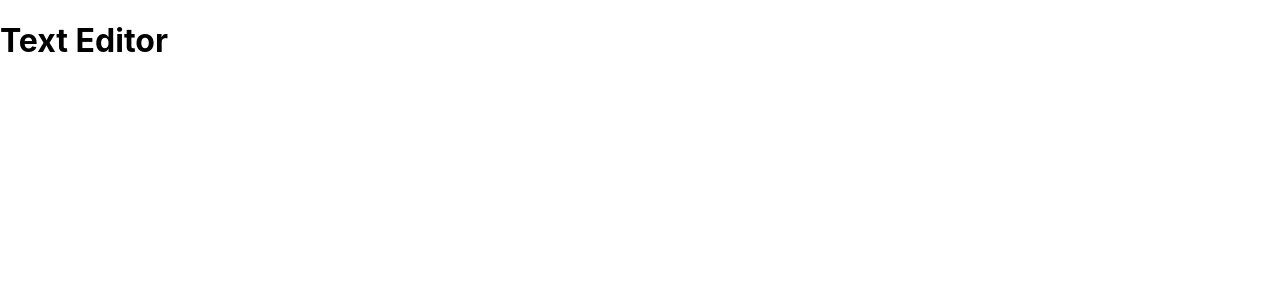
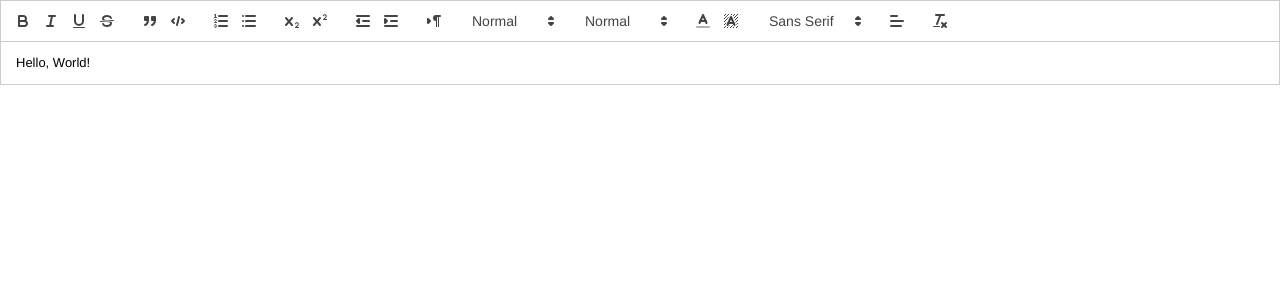
Before and after one commit to Lunaticsatoshi/Scriptr, a Next.js app: page /document/1 in a window 1280 px wide. Shown: the top 300 px of the page. Built offline with nearby package versions, Linux system fonts and the light colour scheme.

Commit message:
:zap: Converting text editor component into dynamic import

```diff
--- a/src/pages/document/[id]/index.tsx
+++ b/src/pages/document/[id]/index.tsx
@@ -1,11 +1,16 @@
-import type { NextPage } from 'next';
+import type { NextPage } from "next";
+import dynamic from "next/dynamic";
+
+const TextEditor = dynamic(() => import("src/components/editor/TextEditor"), {
+  ssr: false,
+});
 
 const DocumentPage: NextPage = () => {
-    return (
-        <div>
-            <h1>Text Editor</h1>
-        </div>
-    )
-}
+  return (
+    <div>
+      <TextEditor />
+    </div>
+  );
+};
 
-export default DocumentPage
+export default DocumentPage;
```
